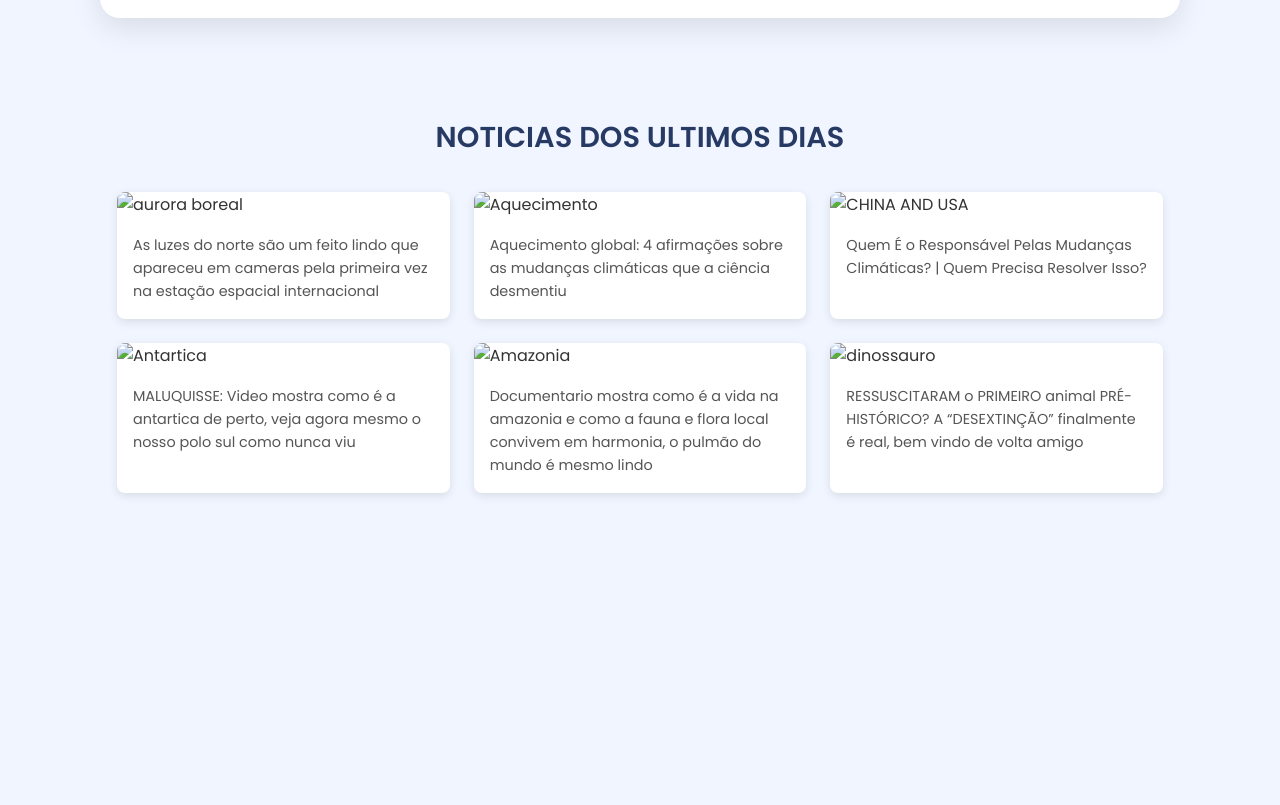
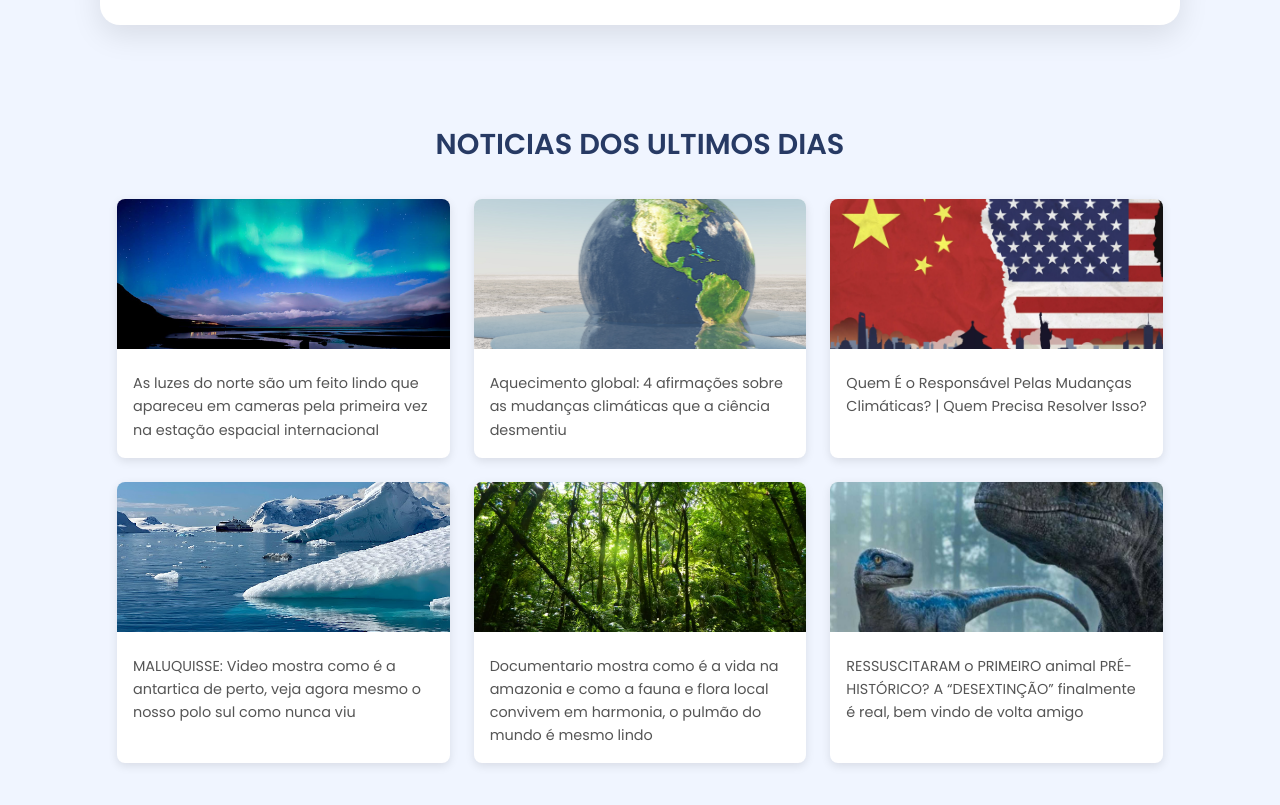
Before and after one commit to BrunoCoelho13/Nebula, a plain HTML site: page videos.html in a window 1280 px wide. Shown: the part 831-1636 px from the top of the page. Before the commit the page ends 1372 px from the top, so only its background shows below. Drawn offline with Linux system fonts and the light colour scheme.

Commit message:
Update videos.html

```diff
--- a/videos.html
+++ b/videos.html
@@ -13,7 +13,7 @@
 <body>
     <header>
         <div class="logo">
-            <img src="/img/Nebula logo.png" alt="">
+            <img src="/Nebula logo.png" alt="">
         </div>
         <div class="right-section">
             <nav>
@@ -72,29 +72,29 @@
         <span>NOTICIAS DOS ULTIMOS DIAS</span>
         <div class="video-card">
             <div class="video">
-                <a href="https://www.youtube.com/watch?v=vGmkOJIcUnI" title="IMPRESSIONANTE: Luzes do norte"> <img src="/img/aurora.jpg" alt="aurora boreal"><span class="description-video">As luzes do norte são
+                <a href="https://www.youtube.com/watch?v=vGmkOJIcUnI" title="IMPRESSIONANTE: Luzes do norte"> <img src="aurora.jpg" alt="aurora boreal"><span class="description-video">As luzes do norte são
                         um feito lindo que apareceu em cameras pela primeira vez na estação espacial
                         internacional</span>
                     </a>
             </div>
             <div class="video">
-                <a href="https://www.youtube.com/watch?v=Tuq4kdoYNrE" title="4 MENTIRAS SOBRE AS MUDANÇAS CLIMATICAS"> <img src="/img/aquecimento global.jpg" alt="Aquecimento"><span class="description-video"> Aquecimento global: 4 afirmações sobre as mudanças climáticas que a ciência desmentiu</span>
+                <a href="https://www.youtube.com/watch?v=Tuq4kdoYNrE" title="4 MENTIRAS SOBRE AS MUDANÇAS CLIMATICAS"> <img src="aquecimento global.jpg" alt="Aquecimento"><span class="description-video"> Aquecimento global: 4 afirmações sobre as mudanças climáticas que a ciência desmentiu</span>
                     </a>
             </div>
             <div class="video">
-                <a href="https://www.youtube.com/watch?v=Mf2cxR9BWa4" title="QUEM É O RESPONSAVEL PELAS MUDANÇAS CLIMATICAS"> <img src="/img/china and us.webp" alt="CHINA AND USA"><span class="description-video">Quem É o Responsável Pelas Mudanças Climáticas? | Quem Precisa Resolver Isso?</span>
+                <a href="https://www.youtube.com/watch?v=Mf2cxR9BWa4" title="QUEM É O RESPONSAVEL PELAS MUDANÇAS CLIMATICAS"> <img src="china and us.webp" alt="CHINA AND USA"><span class="description-video">Quem É o Responsável Pelas Mudanças Climáticas? | Quem Precisa Resolver Isso?</span>
                     </a>
             </div>
             <div class="video">
-                <a href="https://www.youtube.com/watch?v=OfO6zxvhtBg" title="IMPRESSIONANTE: Antartica visto por outros olhos"> <img src="/img/antartica.jpg" alt="Antartica"><span class="description-video">MALUQUISSE: Video mostra como é a antartica de perto, veja agora mesmo o nosso polo sul como nunca viu</span>
+                <a href="https://www.youtube.com/watch?v=OfO6zxvhtBg" title="IMPRESSIONANTE: Antartica visto por outros olhos"> <img src="antartica.jpg" alt="Antartica"><span class="description-video">MALUQUISSE: Video mostra como é a antartica de perto, veja agora mesmo o nosso polo sul como nunca viu</span>
                     </a>
             </div>
             <div class="video">
-                <a href="https://www.youtube.com/watch?v=q_VhGh-ZA0k" title="COMO É A VIDA NA AMAZONIA"> <img src="/img/AMAZON.webp" alt="Amazonia"><span class="description-video">Documentario mostra como é a vida na amazonia e como a fauna e flora local convivem em harmonia, o pulmão do mundo é mesmo lindo</span>
+                <a href="https://www.youtube.com/watch?v=q_VhGh-ZA0k" title="COMO É A VIDA NA AMAZONIA"> <img src="AMAZON.webp" alt="Amazonia"><span class="description-video">Documentario mostra como é a vida na amazonia e como a fauna e flora local convivem em harmonia, o pulmão do mundo é mesmo lindo</span>
                     </a>
             </div>
             <div class="video">
-                <a href="https://www.youtube.com/watch?v=bFP9fdU1UIQ" title="Lobo terrivel"> <img src="/img/dino.jpg" alt="dinossauro"><span class="description-video">RESSUSCITARAM o PRIMEIRO animal PRÉ-HISTÓRICO? A “DESEXTINÇÃO” finalmente é real, bem vindo de volta amigo </span>
+                <a href="https://www.youtube.com/watch?v=bFP9fdU1UIQ" title="Lobo terrivel"> <img src="dino.jpg" alt="dinossauro"><span class="description-video">RESSUSCITARAM o PRIMEIRO animal PRÉ-HISTÓRICO? A “DESEXTINÇÃO” finalmente é real, bem vindo de volta amigo </span>
                     </a>
             </div>
         </div>
```
